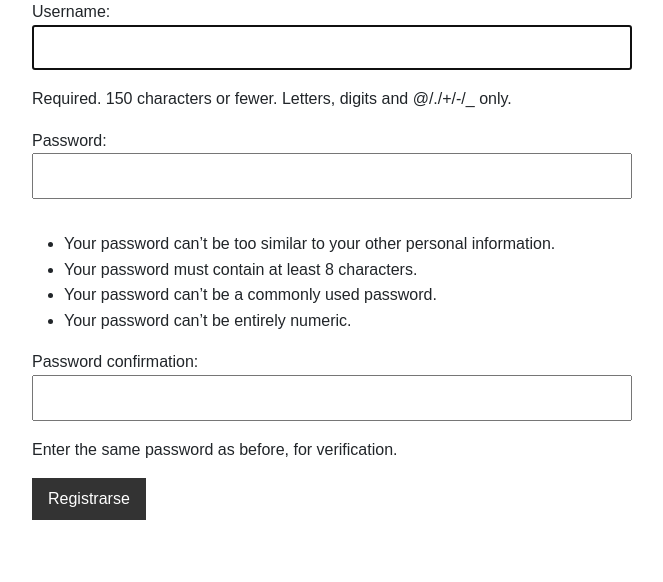
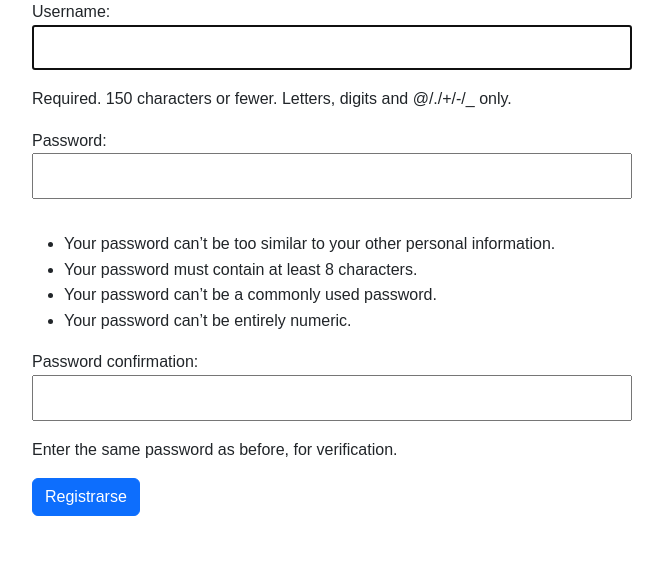
Before and after one commit to fdoquezada/carga_de_guias_tct, a Django app: page /registro/ in a window 1280 px wide. Shown: the part 137-719 px from the top of the page, without its empty margins (308-971 px from the left). Run offline with Django 5.2, Linux system fonts and the light colour scheme; some libraries are stand-ins or nearby versions.

Commit message:
se actuliza la pagina base

```diff
--- a/templates/login.html
+++ b/templates/login.html
@@ -12,6 +12,6 @@
         <label for="password">Contraseña:</label>
         <input type="password" name="password" id="password" required>
     </div>
-    <button type="submit">Iniciar sesión</button>
+    <button type="submit" class="btn btn-primary">Iniciar sesión</button>
 </form>
 {% endblock %}
--- a/templates/registro.html
+++ b/templates/registro.html
@@ -5,6 +5,6 @@
 <form method="post">
     {% csrf_token %}
     {{ form.as_p }}
-    <button type="submit">Registrarse</button>
+    <button type="submit" class="btn btn-primary">Registrarse</button>
 </form>
 {% endblock %}
```
